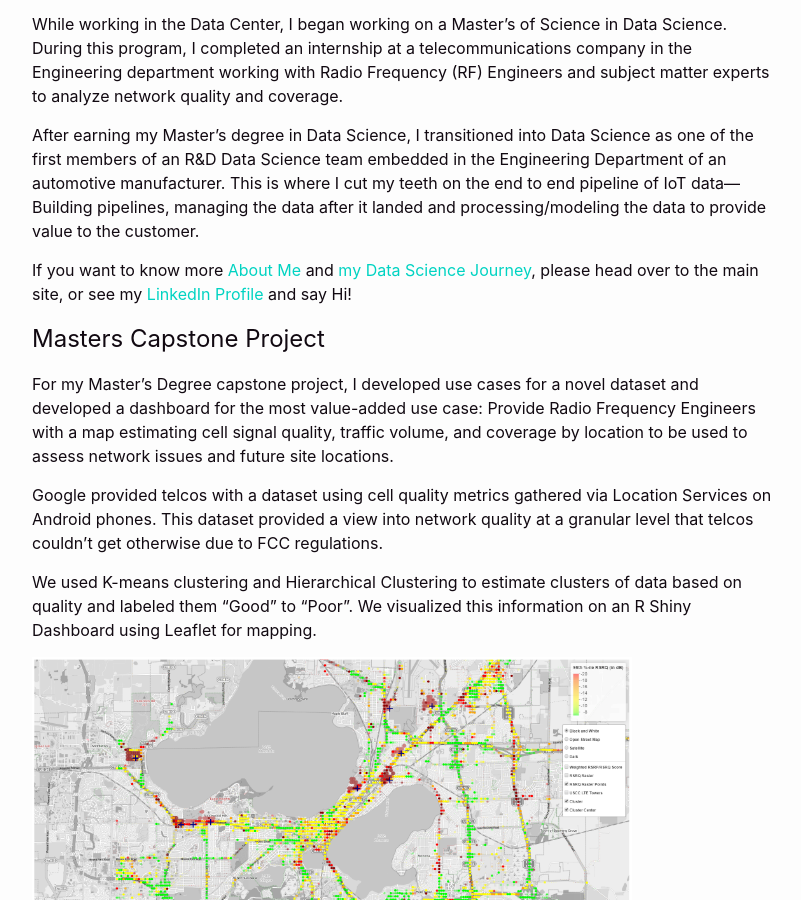
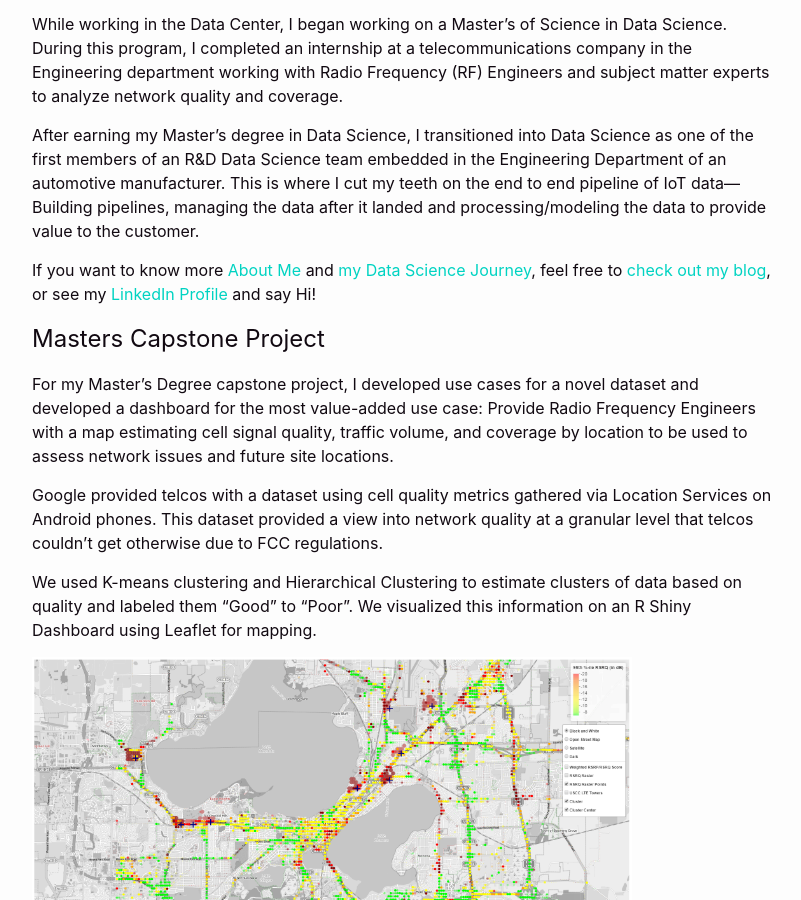
Before and after one commit to MKS310/datalabnotes, a Jekyll site: the page built from index.markdown, in a window 1280 px wide and 900 px high, scrolled down 640 px. Shown: the whole window, without its empty margins (238-1039 px from the left). Built offline with Jekyll 4.4.1, drawn with Linux system fonts in a browser that asks for light colours.

Commit message:
added link to blog

```diff
--- a/index.markdown
+++ b/index.markdown
@@ -27,7 +27,7 @@ While working in the Data Center, I began working on a Master’s of Science in
 
 After earning my Master’s degree in Data Science, I transitioned into Data Science as one of the first members of an R&D Data Science team embedded in the Engineering Department of an automotive manufacturer. This is where I cut my teeth on the end to end pipeline of IoT data—Building pipelines, managing the data after it landed and processing/modeling the data to provide value to the customer.
 
-If you want to know more [About Me](https://www.datalabnotes.com/about#AboutMe) and [my Data Science Journey](https://www.datalabnotes.com/about#MyJourney), please head over to the main site, or see my [LinkedIn Profile](https://www.linkedin.com/in/margaret-schweihs/) and say Hi!
+If you want to know more [About Me](https://www.datalabnotes.com/about#AboutMe) and [my Data Science Journey](https://www.datalabnotes.com/about#MyJourney), feel free to [check out my blog](https://www.datalabnotes.com), or see my [LinkedIn Profile](https://www.linkedin.com/in/margaret-schweihs/) and say Hi!
 
 
 ## Masters Capstone Project
```
